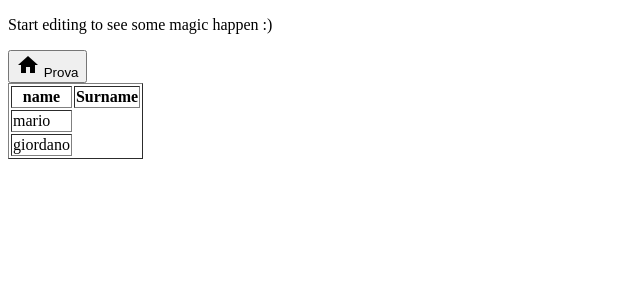
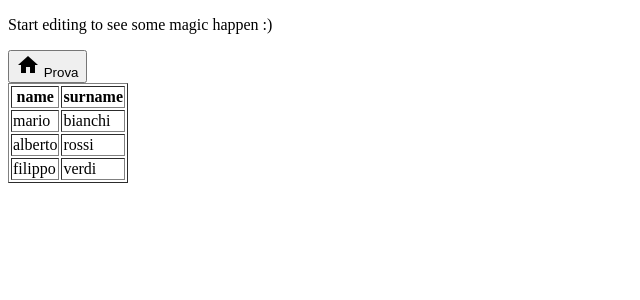
Before and after one commit to salvatore-castellitti/PrimiPassiAngular, an Angular app: page / in a window 1280 px wide. Shown: the top 300 px of the page, without its empty margins (0-640 px from the left). Built offline with nearby package versions, Linux system fonts and the light colour scheme.

Commit message:
Table Update (First Step)

```diff
--- a/angular.json
+++ b/angular.json
@@ -1,5 +1,8 @@
 {
   "$schema": "./node_modules/@angular/cli/lib/config/schema.json",
+  "cli": {
+    "analytics": "32faf91f-a5df-49ff-a83e-d1c4a21b07de"
+  },
   "version": 1,
   "newProjectRoot": "projects",
   "projects": {
--- a/package.json
+++ b/package.json
@@ -15,6 +15,7 @@
     "@angular/compiler": "~12.0.1",
     "@angular/core": "~12.0.1",
     "@angular/forms": "~12.0.1",
+    "@angular/material": "^12.0.1",
     "@angular/platform-browser": "~12.0.1",
     "@angular/platform-browser-dynamic": "~12.0.1",
     "@angular/router": "~12.0.1",
--- a/src/app/app.component.ts
+++ b/src/app/app.component.ts
@@ -16,21 +16,42 @@ export class AppComponent {
     icon: 'home'
   };
 
-  data = ["mario", "giordano"];
+  person1: persons = {
+    name: "mario",
+    surname: "bianchi",
+    taxCode: "AAAA",
+  }
+  person2: persons = {
+    name: "alberto",
+    surname: "rossi",
+    taxCode: "bbbb",
+  }
+  person3: persons = {
+    name: "filippo",
+    surname: "verdi",
+    taxCode: "cccc",
+  }
+
+  data = [
+    this.person1,
+    this.person2,
+    this.person3,
+  ];
 
   tableConfig = {
     headers: [
-      {key: "1",
+      {key: "name",
         label: "name",
       },
-      {key: "2",
-        label: "Surname",
+      {key: "surname",
+        label: "surname",
       },
     ]
   }
+}
 
-
-
-
-
+class persons {
+  name: string;
+  surname: string;
+  taxCode: string;
 }
--- a/src/app/app.module.ts
+++ b/src/app/app.module.ts
@@ -1,6 +1,7 @@
 import { NgModule } from '@angular/core';
 import { BrowserModule } from '@angular/platform-browser';
 import { FormsModule } from '@angular/forms';
+
 
 import { AppComponent } from './app.component';
 import { CustomButtonComponent } from './custom-button/custom-button.component';
--- a/src/app/custom-table/custom-table.component.html
+++ b/src/app/custom-table/custom-table.component.html
@@ -1,12 +1,16 @@
+<div class="table-responsive">
   <table border="1px">
     <thead>
       <tr>
-      <th *ngFor="let head of tableConfig.headers">{{head.label}}</th>
+        <th *ngFor="let header of tableConfig.headers">{{header.label}}</th>
       </tr>
     </thead>
     <tbody>
-  <tr *ngFor="let body of data">
-    <td>{{body}}</td>
+      <tr *ngFor="let row of data">
+        <td *ngFor="let index of tableConfig.headers">
+          <span>{{row[index.label]}}</span>
+        </td>
       </tr>
     </tbody>
   </table>
+</div>
--- a/src/app/custom-table/custom-table.component.ts
+++ b/src/app/custom-table/custom-table.component.ts
@@ -1,4 +1,5 @@
 import {Component, Input, OnInit} from '@angular/core';
+
 
 @Component({
   selector: 'app-custom-table',
```
Also changed, not shown: 1 other file (tests, documents, lock files or other folders). Lines whose indentation alone changed are shown as unchanged.
